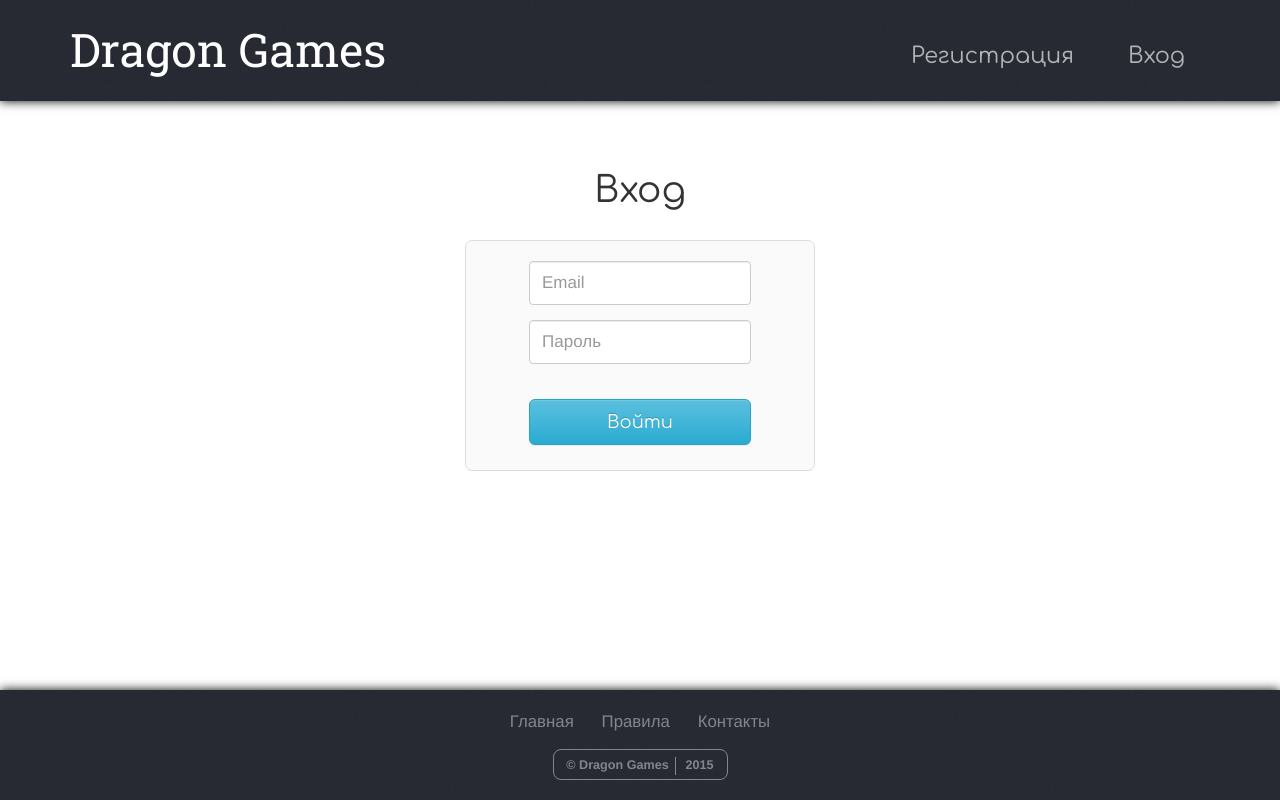
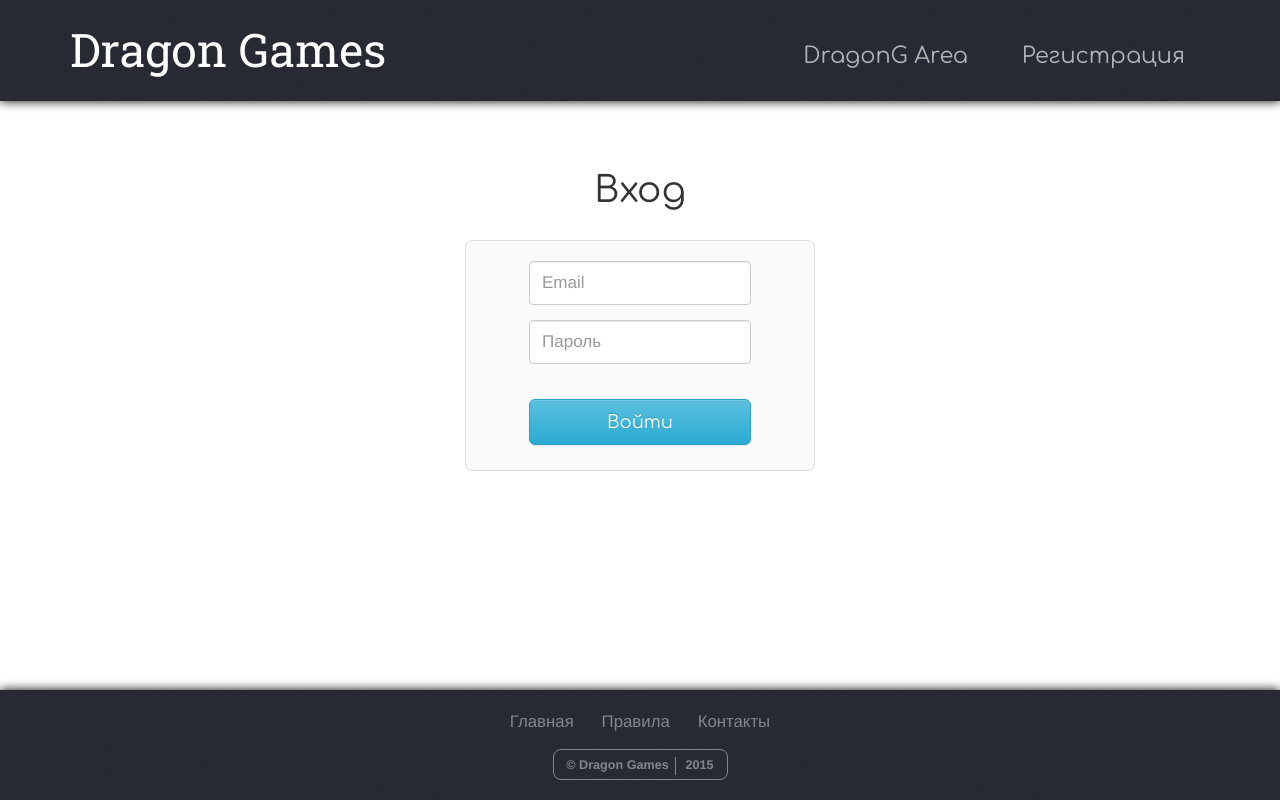
Before and after one commit to WaveMeUp/DragonGames, a website: page html/authentication.html in a window 1280 px wide. Drawn offline with Linux system fonts and the light colour scheme.

Commit message:
create temporary links

```diff
--- a/html/authentication.html
+++ b/html/authentication.html
@@ -36,8 +36,8 @@
 				<!-- Navigation -->
 				<nav>
 					<ul class="navbar_list" id="navigation">
+						<li><a href="../index.html">DragonG Area</a></li>
 						<li><a href="#">Регистрация</a></li>
-						<li><a href="#">Вход</a></li>
 					</ul>
 					<ul class="navbar_icon" id="button_navigation">
 						<li><a href="#">&#9776;</a></li>
```
Also changed, not shown: html/dragong_area.html (+1 -1 lines).
